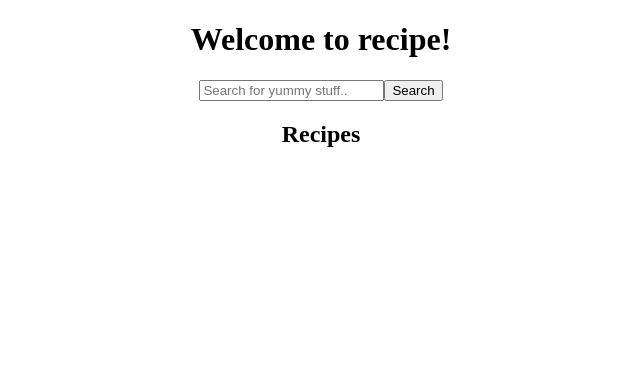
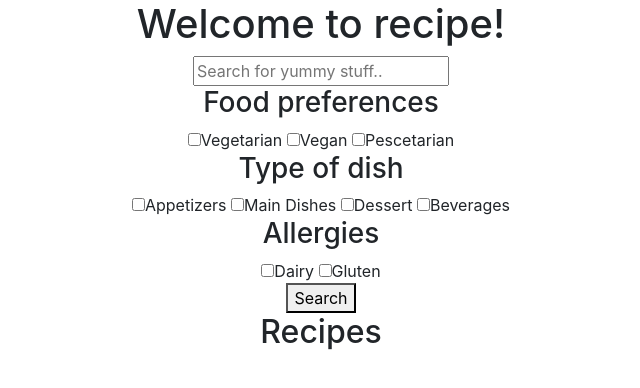
Before and after one commit to chas-academy/06-recipe-app-frontend-robinmossberg, an Angular app in the folder recipe/: page / in a window 1280 px wide. Shown: the top 388 px of the page, without its empty margins (319-959 px from the left). Built offline with nearby package versions, Linux system fonts and the light colour scheme.

Commit message:
ade checkboxes that i can extract which checkboxes I have checked upon submit. Next step is to get it to the API call

```diff
--- a/recipe/src/app/app.module.ts
+++ b/recipe/src/app/app.module.ts
@@ -7,6 +7,8 @@ import { AppRoutingModule } from './app-routing.module';
 import { AppComponent } from './app.component';
 import { RecipeDetailsComponent } from './recipe-details/recipe-details.component';
 import { RecipeListComponent } from './recipe-list/recipe-list.component';
+import { NgForm } from '@angular/forms';
+import {FormsModule, ReactiveFormsModule} from '@angular/forms'
 
 @NgModule({
   declarations: [
@@ -20,7 +22,8 @@ import { RecipeListComponent } from './recipe-list/recipe-list.component';
     BrowserModule,
     AppRoutingModule,
     HttpClientModule,
-
+    FormsModule,
+    ReactiveFormsModule,
   ],
   providers: [RecipeListComponent],
   bootstrap: [AppComponent]
--- a/recipe/src/app/recipe-details/recipe-details.component.html
+++ b/recipe/src/app/recipe-details/recipe-details.component.html
@@ -1,8 +1,19 @@
- <h1>{{ message.recipeName }}</h1>
- <img src="{{message.imageUrlsBySize[90]}}" alt="">
+<h1>{{ message.recipeName }}</h1>
+<img src="{{ recipe.images[0].hostedLargeUrl }}" alt="" />
 
- <ul>
-    <li *ngFor="let ingredient of recipe.ingredientLines">
-        {{ingredient}}
-    </li>
- </ul>
+<div>
+  <h3>{{ recipe.yield }}</h3>
+</div>
+
+<div>
+  <h3>Total time {{ recipe.totalTime }}</h3>
+</div>
+
+<ul>
+  <li *ngFor="let ingredient of recipe.ingredientLines">
+    {{ ingredient }}
+  </li>
+</ul>
+
+<button><a href="{{ recipe.source.sourceRecipeUrl }}">Source</a></button>
+<button>Add to Fayves</button>
--- a/recipe/src/app/recipe-details/recipe-details.component.ts
+++ b/recipe/src/app/recipe-details/recipe-details.component.ts
@@ -35,12 +35,12 @@ export class RecipeDetailsComponent implements OnInit {
     this.getYummlyRecipe(e).subscribe(data => {
       this.recipe = data;
       console.log(this.recipe);
-      debugger;
     });
 
 
   }
     getYummlyRecipe = (q: any) => {
+      console.log(q)
       this.searchString = q.id;
       console.log(this.searchString);
       return this.http.get(`http://api.yummly.com/v1/api/recipe/${this.searchString}?_app_id=${this.apiId}&_app_key=${this.apiKey}`
--- a/recipe/src/app/recipe-list/recipe-list.component.html
+++ b/recipe/src/app/recipe-list/recipe-list.component.html
@@ -1,12 +1,44 @@
 <div>
-  <input #searchBox type="text" placeholder="Search for yummy stuff.."/>
-  <button (click)="getRecipes(searchBox.value)">Search</button>
+  <form #searchForm="ngForm" (ngSubmit)="onSubmit(searchForm)">
+  <input #searchBox type="text" name="search" placeholder="Search for yummy stuff.." required ngModel/>
+  <!-- <button (click)="getRecipes(searchBox.value)">Search</button> -->
+  <div>
+    <h3>Food preferences</h3>
+    <input type="checkbox" name="Vegetarian" id="" value="Vegetarian" ngModel>Vegetarian
+    <input type="checkbox" name="Vegan" id="" value="vegan" ngModel>Vegan
+    <input type="checkbox" name="Pescetarian" id="" value="pescetarian" ngModel>Pescetarian
+  </div>
+  <div>
+    <h3>Type of dish</h3>
+    <input type="checkbox" name="Starter" id="" value="appetizers" ngModel>Appetizers
+    <input type="checkbox" name="Main" id="" value="main dishes" ngModel>Main Dishes
+    <input type="checkbox" name="Dessert" id="" value="dessert" ngModel>Dessert
+    <input type="checkbox" name="Dessert" id="" value="beverages" ngModel>Beverages
+  </div>
+  <div>
+    <h3>Allergies</h3>
+    <input type="checkbox" name="Dairy" id="" value="Dairy" ngModel>Dairy
+    <!-- <input type="checkbox" name="Egg" id="" value="Egg" ngModel>Egg -->
+    <input type="checkbox" name="Gluten" id="" value="Gluten" ngModel>Gluten
+    <!-- <input type="checkbox" name="Peanut" id="" value="Peanut" ngModel>Peanut
+    <input type="checkbox" name="Seafood" id="" value="Seafood" ngModel>Seafood
+    <input type="checkbox" name="Sesame" id="" value="Sesame" ngModel>Sesame
+    <input type="checkbox" name="Soy" id="" value="Soy" ngModel>Soy
+    <input type="checkbox" name="Sulfite" id="" value="Sulfite" ngModel>Sulfite
+    <input type="checkbox" name="Tree Nut" id="" value="Tree Nut" ngModel>Tree Nut
+    <input type="checkbox" name="Wheat" id="" value="Wheat" ngModel>Wheat     -->
+  </div>
+  <button type="submit">Search</button>
+</form>
 </div>
 <h2>Recipes</h2>
-<ul>
-  <p></p>
-  <li *ngFor="let i of recipes">
-    <a (click)="showRecipeDetails(i)" routerLink="/recipe-details/{{i.id}}" routerLinkActive="active">{{ i.recipeName }}</a>
-    <img src="{{i.imageUrlsBySize[90]}}" alt="">
+<div >
+<ul class="container">
+  <li *ngFor="let i of recipes" class="col" style="width: 18rem;">
+      <div class="card">
+      <img src="{{i.imageUrlsBySize[90]}}" alt="" class="card-img-top">
+        <a (click)="showRecipeDetails(i)" routerLink="/recipe-details/{{i.id}}" routerLinkActive="active">{{ i.recipeName }}</a>
+      </div>
   </li>
 </ul>
+</div>
--- a/recipe/src/app/recipe-list/recipe-list.component.scss
+++ b/recipe/src/app/recipe-list/recipe-list.component.scss
@@ -0,0 +1,4 @@
+.container {
+    column-count: 2;
+    // flex-wrap: wrap;
+}
--- a/recipe/src/app/recipe-list/recipe-list.component.ts
+++ b/recipe/src/app/recipe-list/recipe-list.component.ts
@@ -1,46 +1,62 @@
-import { Component, OnInit, NgModule, Input } from '@angular/core';
+import { Component, OnInit, NgModule, Input } from "@angular/core";
+import { NgForm } from "@angular/forms";
 
 import { RecipeService } from "../recipe.service";
 import { YummlyService } from "../yummly.service";
-import { Subscription } from 'rxjs';
-
+import { Subscription } from "rxjs";
 
 @Component({
-  selector: 'app-recipe-list',
-  templateUrl: './recipe-list.component.html',
-  styleUrls: ['./recipe-list.component.scss']
+  selector: "app-recipe-list",
+  templateUrl: "./recipe-list.component.html",
+  styleUrls: ["./recipe-list.component.scss"]
 })
 export class RecipeListComponent implements OnInit {
 
-  constructor(private recipeService: RecipeService,
-    private yummlyService: YummlyService,
-    ) {}
 
-
-  message:string;
-  recipes=[];
+  apiSearch;
+  search;
+  specials = [];
+  message: string;
+  recipes = [];
   yummly: Subscription;
 
 
-  getRecipes(e) {
-    this.yummly = this.yummlyService.getYummlyRecipes(e).subscribe(data => {
-      data.matches.forEach(element => {
-        this.recipes.push(element)
-      });
-    });
-    // console.log(this.recipes)
+  constructor(
+    private recipeService: RecipeService,
+    private yummlyService: YummlyService
+  ) {}
 
+
+  onSubmit(searchForm: NgForm) {
+    this.search = searchForm.value;
+    for (var key in this.search) {
+      if (this.search[key] === true) {
+        this.specials.push(key);
+      }
+    }
+    console.log(this.specials);
+    this.apiSearch = searchForm.value.search + this.specials;
+    this.getRecipes(this.apiSearch);
   }
 
-  showRecipeDetails(e){
-
-    this.recipeService.changeMessage(e);
-
+  getRecipes(search) {
+    this.yummly = this.yummlyService
+      .getYummlyRecipes(search)
+      .subscribe(data => {
+        data.matches.forEach(element => {
+          this.recipes.push(element);
+        });
+      });
+    console.log(this.recipes);
   }
 
+  showRecipeDetails(e) {
+    this.recipeService.changeMessage(e);
+  }
 
   ngOnInit() {
-    this.recipeService.currentMessage.subscribe(message=> this.message = message)
+    this.recipeService.currentMessage.subscribe(
+      message => (this.message = message)
+    );
   }
-
 }
--- a/recipe/src/index.html
+++ b/recipe/src/index.html
@@ -4,11 +4,16 @@
   <meta charset="utf-8">
   <title>Recipe</title>
   <base href="/">
+  <meta name="viewport" content="width=device-width, initial-scale=1, shrink-to-fit=no">
+  <link rel="stylesheet" href="https://maxcdn.bootstrapcdn.com/bootstrap/4.0.0/css/bootstrap.min.css" integrity="sha384-Gn5384xqQ1aoWXA+058RXPxPg6fy4IWvTNh0E263XmFcJlSAwiGgFAW/dAiS6JXm" crossorigin="anonymous">
 
   <meta name="viewport" content="width=device-width, initial-scale=1">
   <link rel="icon" type="image/x-icon" href="favicon.ico">
 </head>
 <body>
   <app-root></app-root>
+  <script src="https://code.jquery.com/jquery-3.2.1.slim.min.js" integrity="sha384-KJ3o2DKtIkvYIK3UENzmM7KCkRr/rE9/Qpg6aAZGJwFDMVNA/GpGFF93hXpG5KkN" crossorigin="anonymous"></script>
+<script src="https://cdnjs.cloudflare.com/ajax/libs/popper.js/1.12.9/umd/popper.min.js" integrity="sha384-ApNbgh9B+Y1QKtv3Rn7W3mgPxhU9K/ScQsAP7hUibX39j7fakFPskvXusvfa0b4Q" crossorigin="anonymous"></script>
+<script src="https://maxcdn.bootstrapcdn.com/bootstrap/4.0.0/js/bootstrap.min.js" integrity="sha384-JZR6Spejh4U02d8jOt6vLEHfe/JQGiRRSQQxSfFWpi1MquVdAyjUar5+76PVCmYl" crossorigin="anonymous"></script>
 </body>
 </html>
```
